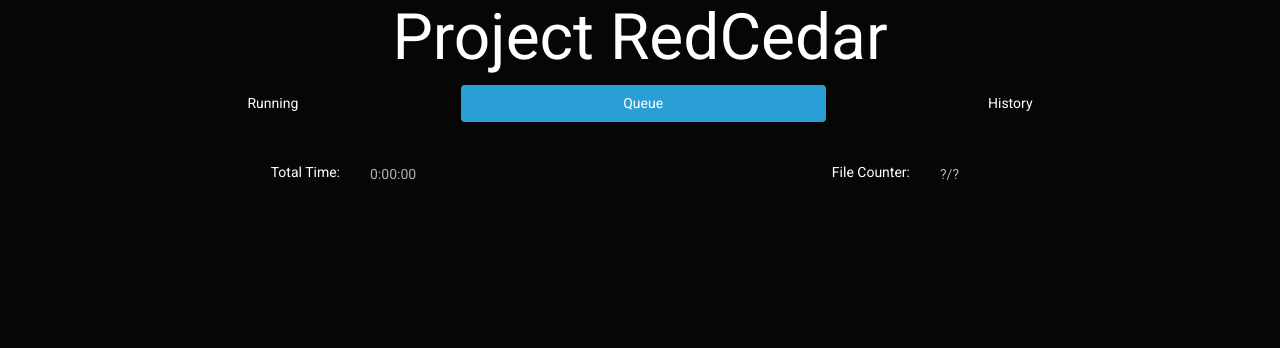
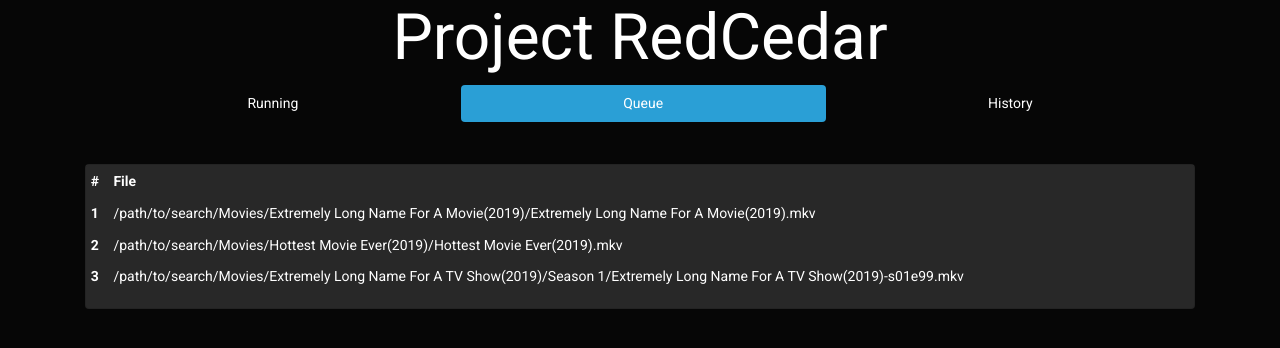
Before and after one commit to BrenekH/encodarr, a Flask app: page /new in a window 1280 px wide, after a click on "Queue". Shown: the top 348 px of the page. Run offline with Flask 2, Linux system fonts and the light colour scheme; some libraries are stand-ins or nearby versions.

Commit message:
Queue and History pages

```diff
--- a/templates/newindex.html
+++ b/templates/newindex.html
@@ -12,14 +12,6 @@
 			<div class="header-content text-center">
 				<h1>Project RedCedar</h1>
 			</div>
-
-			<!-- Navigation
-			<div class="row">
-				<div class="col text-center">Running</div>
-				<div class="col text-center" id="jobs-button">Queue</div>
-				<div class="col text-center">History</div>
-			</div>
-			<hr> -->
 
 			<ul class="nav nav-pills nav-fill" id="myTab" role="tablist">
 				<li class="nav-item" role="presentation">
@@ -77,43 +69,62 @@
 							</div>
 						</div>
 					</div>
-					<!-- <p>Test Running</p> -->
 				</div>
 				<div class="tab-pane" id="queue" role="tabpanel" aria-labelledby="queue-tab">
-					<!-- Current Stats -->
-					<div class="row">
-						<div class="col">
-							<h6 class="total-time-label text-right">Total Time:</h6>
-						</div>
-						<div class="col total-time">
-							<p id="total-time">0:00:00</p>
-						</div>
-						<div class="col">
-							<h6 class="file-counter-label text-right">File Counter:</h6>
-						</div>
-						<div class="col file-counter">
-							<p id="file-counter">?/?</p>
-						</div>
+					<div class="card">
+						<table class="table table-sm">
+							<thead>
+							<tr>
+								<th scope="col">#</th>
+								<th scope="col">File</th>
+							</tr>
+							</thead>
+							<tbody>
+							<tr>
+								<th scope="row">1</th>
+								<td>/path/to/search/Movies/Extremely Long Name For A Movie(2019)/Extremely Long Name For A Movie(2019).mkv</td>
+							</tr>
+							<tr>
+								<th scope="row">2</th>
+								<td>/path/to/search/Movies/Hottest Movie Ever(2019)/Hottest Movie Ever(2019).mkv</td>
+							</tr>
+							<tr>
+								<th scope="row">3</th>
+								<td>/path/to/search/Movies/Extremely Long Name For A TV Show(2019)/Season 1/Extremely Long Name For A TV Show(2019)-s01e99.mkv</td>
+							</tr>
+							</tbody>
+						</table>
 					</div>
-					<!-- <p>Test Queue</p> -->
 				</div>
 				<div class="tab-pane" id="history" role="tabpanel" aria-labelledby="history-tab">
-					<!-- Completed Files Log -->
-					<div class="row">
-						<div class="col completed-header text-center">
-							<h5>Completed Files</h5>
-						</div>
+					<div class="card" id="history-table">
+						<table class="table table-sm">
+							<thead>
+								<tr>
+									<th scope="col">Time Completed</th>
+									<th scope="col">File</th>
+								</tr>
+							</thead>
+							<tbody>
+								<tr>
+									<td>11-29-2020 22:30:04</td>
+									<td>/path/to/search/Movies/A Movie(2019)/A Movie(2019).mkv</td>
+								</tr>
+								<tr>
+									<td>11-29-2020 22:30:04</td>
+									<td>/path/to/search/Movies/Hottest Movie Ever(2019)/Hottest Movie Ever(2019).mkv</td>
+								</tr>
+								<tr>
+									<td>11-29-2020 22:30:04</td>
+									<td>/path/to/search/Movies/A TV Show(2019)/Season 1/A TV Show(2019)-s01e99.mkv</td>
+								</tr>
+								<tr class="bg-danger">
+									<td>11-28-2020 00:50:35</td>
+									<td>/path/to/search/Movies/Extremely Long Name For A TV Show(2019)/Season 1/Extremely Long Name For A TV Show(2019)-s01e99.mkv</td>
+								</tr>
+							</tbody>
+						</table>
 					</div>
-					<div id="completed-log"></div>
-
-					<!-- Skipped Files Log -->
-					<div class="row">
-						<div class="col skipped-header text-center">
-							<h5>Skipped Files</h5>
-						</div>
-					</div>
-					<div class="skipped-log text-center" id="skipped-log"></div>
-					<!-- <p>Test History</p> -->
 				</div>
 			</div>
 		</div>
```
